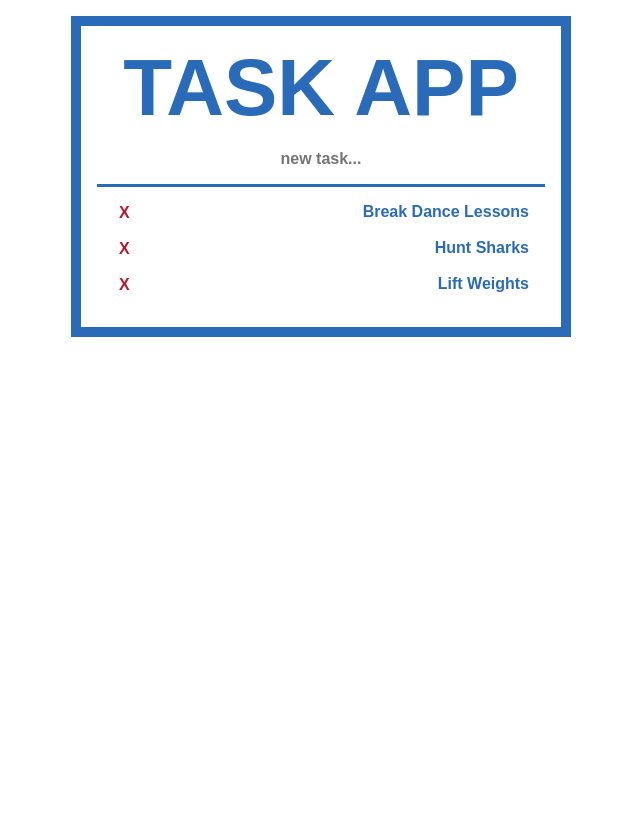
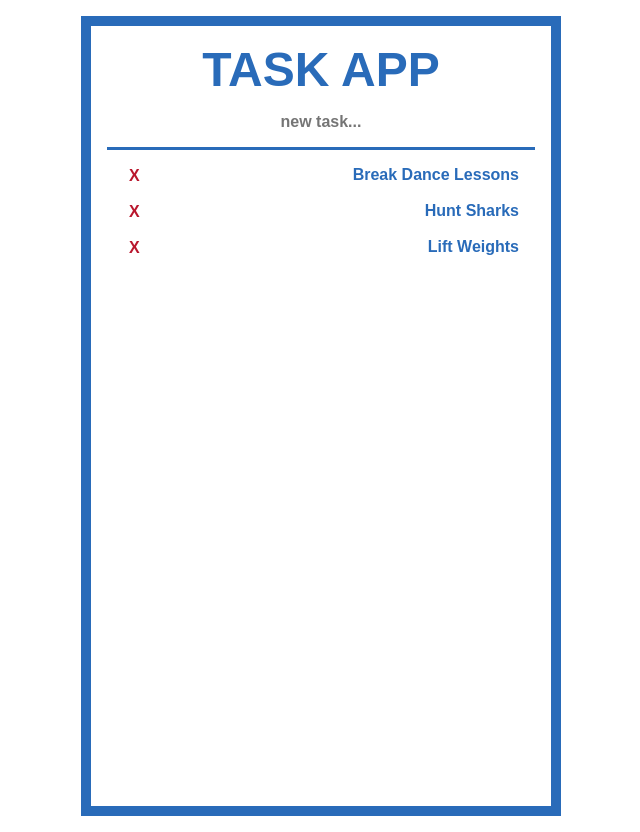
Before and after one commit to aaronshivers/ng-task-app, an Angular app: page / in a window 1280 px wide. Shown: the whole page, without its empty margins (319-959 px from the left). Before the commit the page ends 800 px from the top, so only its background shows below. Built offline with nearby package versions, Linux system fonts and the light colour scheme.

Commit message:
feature/manifest - added manifest

```diff
--- a/angular.json
+++ b/angular.json
@@ -24,8 +24,9 @@
             "tsConfig": "tsconfig.app.json",
             "aot": false,
             "assets": [
-              "src/favicon.ico",
-              "src/assets"
+              "src/favicon.png",
+              "src/assets",
+              "src/manifest.json"
             ],
             "styles": [
               "src/styles.scss"
--- a/src/app/app.component.scss
+++ b/src/app/app.component.scss
@@ -1,11 +1,20 @@
 .tasks__container {
-  margin: 1rem auto;
+  margin: 0 auto;
+  max-width: 480px;
+  min-height: 100vh;
   padding: 1rem;
-  width: 500px;
   border: 10px solid var(--primary-color);
 }
 
+@media (min-width: 768px) {
+  .tasks__container {
+    margin: 1rem auto;
+    padding: 1rem;
+    max-width: 480px;
+  }
+}
+
 .tasks__title {
-  font-size: 5rem;
+  font-size: 3rem;
   text-align: center;
 }
--- a/src/app/app.module.ts
+++ b/src/app/app.module.ts
@@ -6,6 +6,7 @@ import { AppComponent } from './app.component';
 import { TasksComponent } from './tasks/tasks.component';
 import { TaskInputComponent } from './task-input/task-input.component';
 import { TaskComponent } from './task/task.component';
+import { FormsModule } from '@angular/forms';
 
 @NgModule({
   declarations: [
@@ -16,7 +17,8 @@ import { TaskComponent } from './task/task.component';
   ],
   imports: [
     BrowserModule,
-    AppRoutingModule
+    AppRoutingModule,
+    FormsModule,
   ],
   providers: [],
   bootstrap: [AppComponent]
--- a/src/app/task-input/task-input.component.html
+++ b/src/app/task-input/task-input.component.html
@@ -3,4 +3,5 @@
   (keyup.enter)="addTask(taskInput.value); taskInput.value = ''"
   class="task__input"
   placeholder="new task..."
+  maxlength="25"
   type="text">
--- a/src/index.html
+++ b/src/index.html
@@ -2,10 +2,11 @@
 <html lang="en">
 <head>
   <meta charset="utf-8">
-  <title>NgTaskApp</title>
+  <title>Task App</title>
   <base href="/">
   <meta name="viewport" content="width=device-width, initial-scale=1">
-  <link rel="icon" type="image/x-icon" href="favicon.ico">
+  <link rel="icon" type="image/png" sizes="16x16" href="favicon.png">
+  <link rel="manifest" href="/src/manifest.json">
 </head>
 <body>
   <app-root></app-root>
```
Also changed, not shown: src/favicon.png (added), src/manifest.json (added), 1 other file (tests, documents, lock files or other folders).
